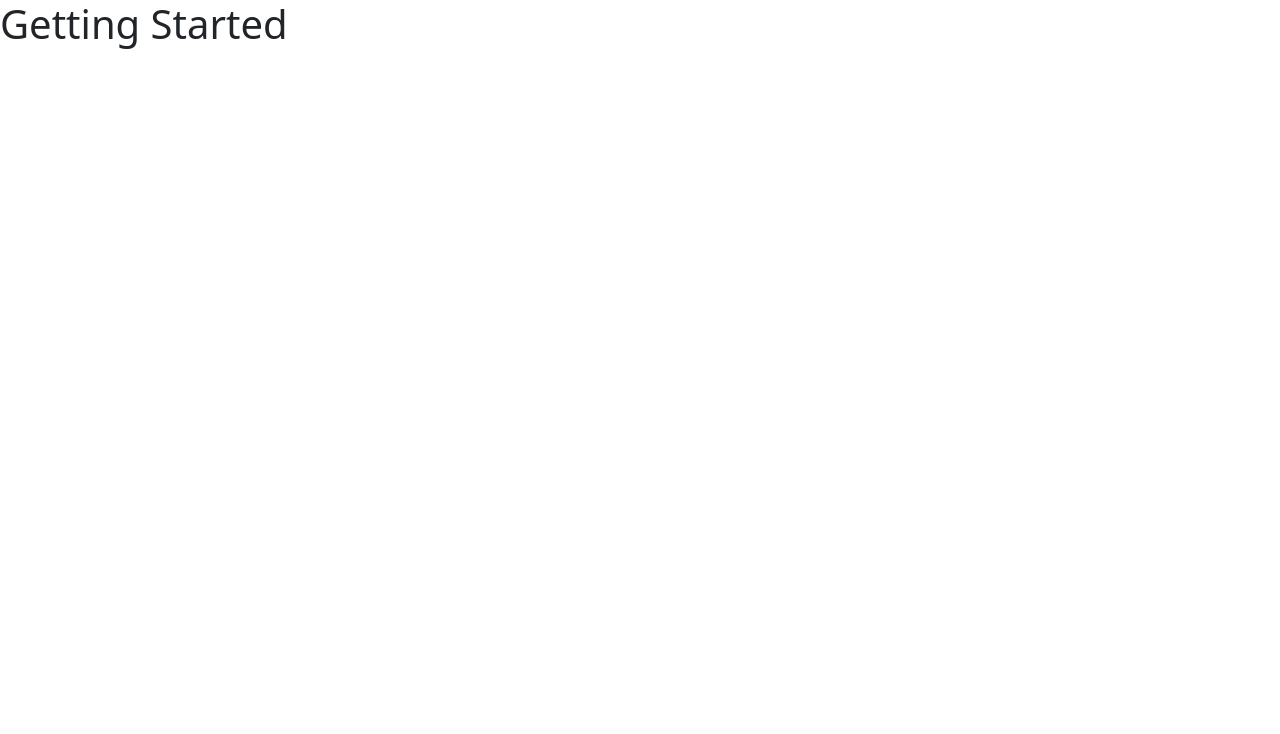
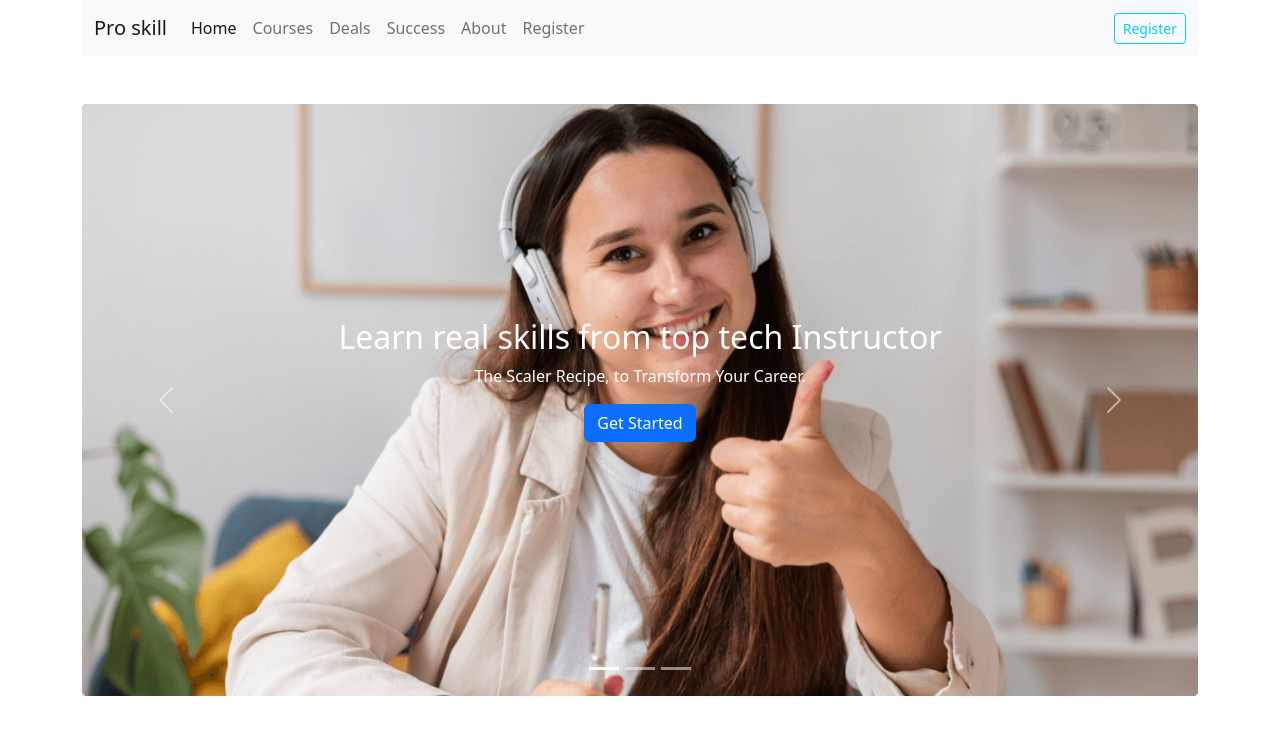
Before and after one commit to sny786/assignment-three, a plain HTML site: page index.html in a window 1280 px wide. Drawn offline with nearby package versions, Linux system fonts and the light colour scheme.

Commit message:
first-half-done

```diff
--- a/index.html
+++ b/index.html
@@ -10,7 +10,103 @@
 </head>
 
 <body>
-    <h1>Getting Started</h1>
+
+    <header class="container">
+        <nav class="navbar navbar-expand-lg navbar-light bg-light">
+            <div class="container">
+                <a class="navbar-brand" href="#">Pro skill</a>
+                <button class="navbar-toggler" type="button" data-bs-toggle="collapse"
+                    data-bs-target="#navbarSupportedContent" aria-controls="navbarSupportedContent"
+                    aria-expanded="false" aria-label="Toggle navigation">
+                    <span class="navbar-toggler-icon"></span>
+                </button>
+                <div class="collapse navbar-collapse" id="navbarSupportedContent">
+                    <ul class="navbar-nav me-auto mb-2 mb-lg-0">
+                        <li class="nav-item">
+                            <a class="nav-link active" aria-current="page" href="#">Home</a>
+                        </li>
+                        <li class="nav-item">
+                            <a class="nav-link" href="#">Courses</a>
+                        </li>
+
+                        <li class="nav-item">
+                            <a class="nav-link" href="#">Deals</a>
+                        </li>
+
+                        <li class="nav-item">
+                            <a class="nav-link" href="#">Success</a>
+                        </li>
+
+                        <li class="nav-item">
+                            <a class="nav-link" href="#">About</a>
+                        </li>
+
+                        <li class="nav-item">
+                            <a class="nav-link" href="#">Register</a>
+                        </li>
+
+
+                    </ul>
+                    <form class="d-flex">
+
+                        <button class="btn btn-outline-info btn-sm">Register</button>
+                    </form>
+                </div>
+            </div>
+        </nav>
+        <!-- slider start -->
+        <section class="mt-5">
+            <div id="carouselExampleCaptions" class="carousel slide" data-bs-ride="false">
+                <div class="carousel-indicators">
+                    <button type="button" data-bs-target="#carouselExampleCaptions" data-bs-slide-to="0" class="active"
+                        aria-current="true" aria-label="Slide 1"></button>
+                    <button type="button" data-bs-target="#carouselExampleCaptions" data-bs-slide-to="1"
+                        aria-label="Slide 2"></button>
+                    <button type="button" data-bs-target="#carouselExampleCaptions" data-bs-slide-to="2"
+                        aria-label="Slide 3"></button>
+                </div>
+                <div class="carousel-inner">
+                    <div class="carousel-item active">
+                        <img src="images/cover/cover-1.png" class="d-block w-100" alt="...">
+                        <div
+                            class="carousel-caption d-flex flex-column justify-content-center align-items-center h-100">
+                            <h2>Learn real skills from top tech Instructor</h2>
+                            <p>The Scaler Recipe, to Transform Your Career.</p>
+                            <div class="btn btn-primary">Get Started</div>
+                        </div>
+                    </div>
+                    <div class="carousel-item">
+                        <img src="images/cover/cover-2.jpg" class="d-block w-100" alt="...">
+                        <div
+                            class="carousel-caption d-flex flex-column justify-content-center align-items-center h-100">
+                            <h2>Discover & connect with Alumni who have walked the same path as you</h2>
+                            <p>Getting to learn System Design topics from people having worked at top companies that
+                                face a large scale, getting to learn algorithms from people who have been at ICPC World
+                                Finals is an altogether different experience.</p>
+                        </div>
+                    </div>
+                    <div class="carousel-item">
+                        <img src="images/cover/cover-3.jpg" class="d-block w-100" alt="...">
+                        <div class="carousel-caption d-none d-md-block">
+                            <h2>Book Now !</h2>
+                            <p>upgrade your skill to be at a better place in your profession.</p>
+                        </div>
+                    </div>
+                </div>
+                <button class="carousel-control-prev" type="button" data-bs-target="#carouselExampleCaptions"
+                    data-bs-slide="prev">
+                    <span class="carousel-control-prev-icon" aria-hidden="true"></span>
+                    <span class="visually-hidden">Previous</span>
+                </button>
+                <button class="carousel-control-next" type="button" data-bs-target="#carouselExampleCaptions"
+                    data-bs-slide="next">
+                    <span class="carousel-control-next-icon" aria-hidden="true"></span>
+                    <span class="visually-hidden">Next</span>
+                </button>
+            </div>
+        </section>
+        <!-- slider end  -->
+    </header>
     <script src="https://cdn.jsdelivr.net/npm/bootstrap@5.2.0/dist/js/bootstrap.bundle.min.js"
         integrity="sha384-A3rJD856KowSb7dwlZdYEkO39Gagi7vIsF0jrRAoQmDKKtQBHUuLZ9AsSv4jD4Xa"
         crossorigin="anonymous"></script>
```
